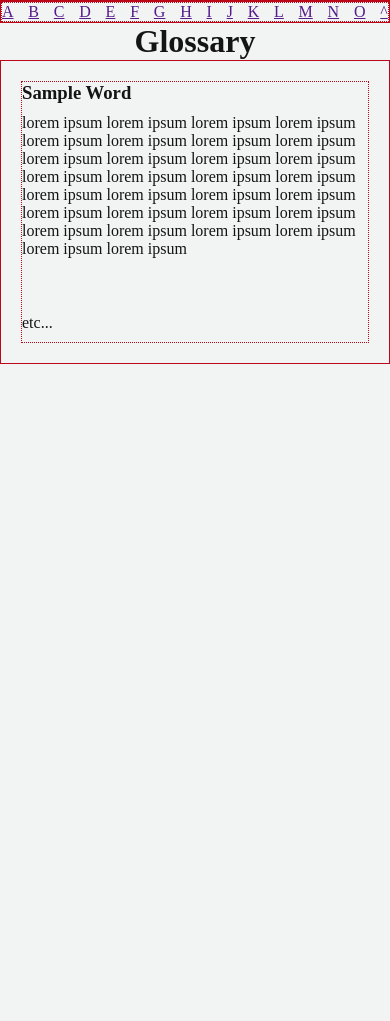
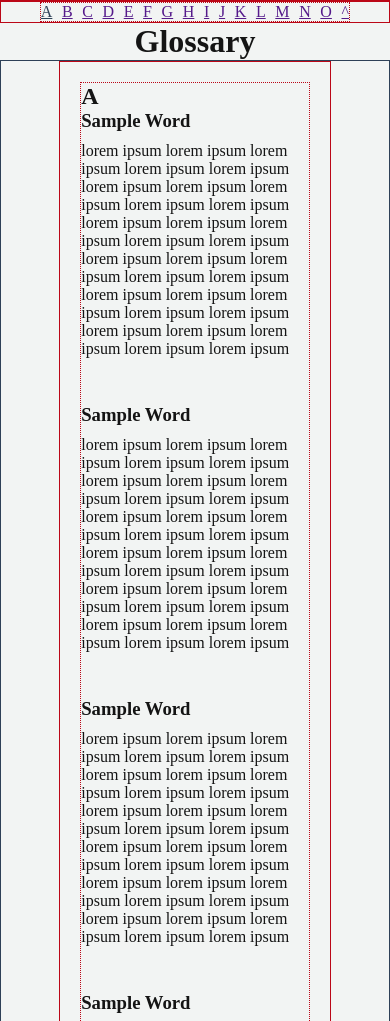
Before and after one commit to 10560/mars-documentation, a plain HTML site: page public/glossary.html in a window 390 px wide. Shown: the part 79-1100 px from the top of the page. Before the commit the page ends 844 px from the top, so only its background shows below. Drawn offline with Linux system fonts and the light colour scheme.

Commit message:
made page more responsive, made progress on glossary skeleton, made glossary navbar sticky

```diff
--- a/public/glossary.html
+++ b/public/glossary.html
@@ -22,7 +22,7 @@
     <!--TODO: make bar sticky-->
     <div class='navbar-container'>
       <div class='navbar'>
-        <a href="">A</a>
+        <a href="#A">A</a>
         <a href="">B</a>
         <a href="">C</a>
         <a href="">D</a>
@@ -48,7 +48,44 @@
     <div class='main'>
       <div class='body-container'>
         <div class='body'>
+        <div class='test-clamp'>
 
+          <!--TODO: format def h2, h3, and p-->
+          <div class='words'>
+
+            <h2 id="A">A</h2>
+            <h3>Sample Word</h3>
+            <p>
+            lorem ipsum lorem ipsum lorem ipsum lorem ipsum lorem ipsum lorem
+            ipsum lorem ipsum lorem ipsum lorem ipsum lorem ipsum
+            lorem ipsum lorem ipsum lorem ipsum lorem ipsum lorem ipsum lorem
+            ipsum lorem ipsum lorem ipsum lorem ipsum lorem ipsum
+            lorem ipsum lorem ipsum lorem ipsum lorem ipsum lorem ipsum lorem
+            ipsum lorem ipsum lorem ipsum lorem ipsum lorem ipsum
+            </p>
+            <br><br>
+            <h3>Sample Word</h3>
+            <p>
+            lorem ipsum lorem ipsum lorem ipsum lorem ipsum lorem ipsum lorem
+            ipsum lorem ipsum lorem ipsum lorem ipsum lorem ipsum
+            lorem ipsum lorem ipsum lorem ipsum lorem ipsum lorem ipsum lorem
+            ipsum lorem ipsum lorem ipsum lorem ipsum lorem ipsum
+            lorem ipsum lorem ipsum lorem ipsum lorem ipsum lorem ipsum lorem
+            ipsum lorem ipsum lorem ipsum lorem ipsum lorem ipsum
+            </p>
+
+          </div>
+          <br><br>
+          <h3>Sample Word</h3>
+          <p>
+           lorem ipsum lorem ipsum lorem ipsum lorem ipsum lorem ipsum lorem
+           ipsum lorem ipsum lorem ipsum lorem ipsum lorem ipsum
+           lorem ipsum lorem ipsum lorem ipsum lorem ipsum lorem ipsum lorem
+           ipsum lorem ipsum lorem ipsum lorem ipsum lorem ipsum
+           lorem ipsum lorem ipsum lorem ipsum lorem ipsum lorem ipsum lorem
+           ipsum lorem ipsum lorem ipsum lorem ipsum lorem ipsum
+          </p>
+          <br><br>
           <h3>Sample Word</h3>
           <p>
            lorem ipsum lorem ipsum lorem ipsum lorem ipsum lorem ipsum lorem
@@ -62,7 +99,7 @@
           <p>
             etc...
           </p>
-
+        </div>
         </div>
       </div>
     </div>
--- a/public/style.css
+++ b/public/style.css
@@ -52,15 +52,36 @@ a:visited: {
 .navbar-container {
   border: 1px solid #bb0717;
   display: flex;
+  position: sticky;
+  top: 0;
   justify-content: center;
+  background-color: var(--white);
 }
 
 .navbar {
   border: 1px dotted #bb0717;
+  width: 80%;
   display: flex;
-  width: 900px;
   justify-content: space-between;
+}
 
+/*
+.test-clamp{
+  display: flex;
+  width: 20%;
+  flex-direction: column;
+}
+*/
+
+.words{
+  /*
+  h3 {
+    color: var(--blue);
+  }
+  p {
+    color: var(--lred);
+  }
+  */
 }
 
 .link {
@@ -69,6 +90,8 @@ a:visited: {
 }
 
 .main {
+  width: 100%;
+  border: 1px solid var(--blue);
   display: flex;
   justify-content: center;
 }
@@ -77,7 +100,7 @@ a:visited: {
   border: 1px solid #bb0717;
   padding: 20px;
   display: flex;
-  width: 200px;
+  width: 10%;
 }
 
 .sidebar{
@@ -93,7 +116,7 @@ a:visited: {
   border: 1px solid #bb0717;
   padding: 20px;
   display: flex;
-  width: 900px;
+  width: 70%;
   flex-direction: column;
 }
 
```
Also changed, not shown: public/index.html (+9 -9 lines), public/txts/colorscheme.txt.
